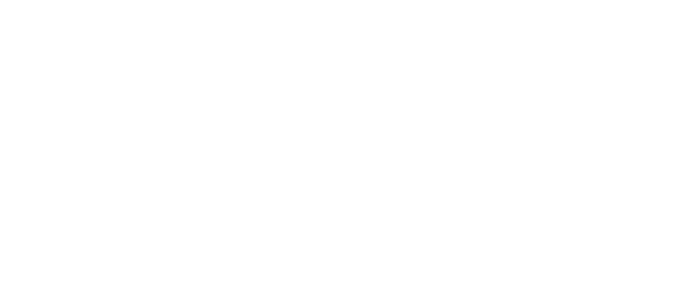
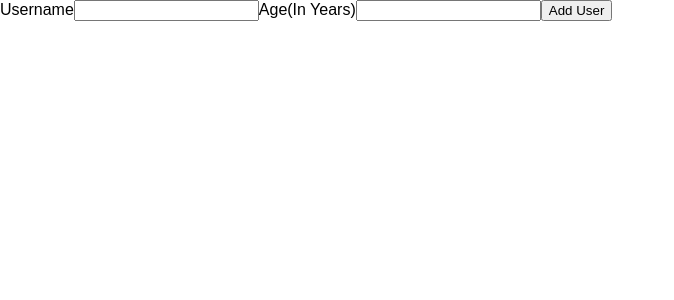
Before and after one commit to Simranjit884/user-info, a React (Create React App) app: page / in a window 1280 px wide. Shown: the top 300 px of the page, without its empty margins (0-674 px from the left). Built offline with nearby package versions, Linux system fonts and the light colour scheme.

Commit message:
integrating add user

```diff
--- a/src/App.js
+++ b/src/App.js
@@ -1,10 +1,11 @@
 import React from 'react';
+import AddUser from './components/UI/AddUser';
 
 
 function App() {
   return (
     <div>
-
+    <AddUser />
     </div>
   );
 }
--- a/src/components/UI/AddUser.js
+++ b/src/components/UI/AddUser.js
@@ -1,8 +1,11 @@
 import React from "react";
 
 const AddUser = () => {
+    const onAddUserHandler = (event) => {
+        event.preventDefault();
+    }
   return (
-    <form>
+    <form onSubmit={onAddUserHandler}>
       <label htmlFor="username">Username</label>
       <input id="username" type="text" />
       <label htmlFor="age">Age(In Years)</label>
```
